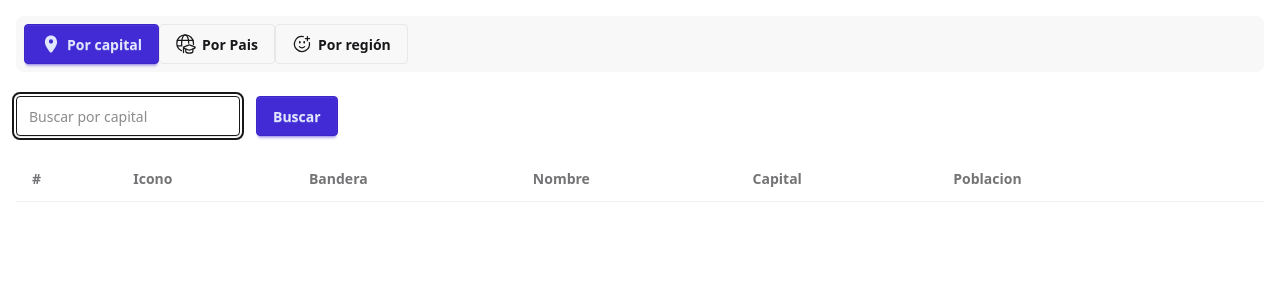
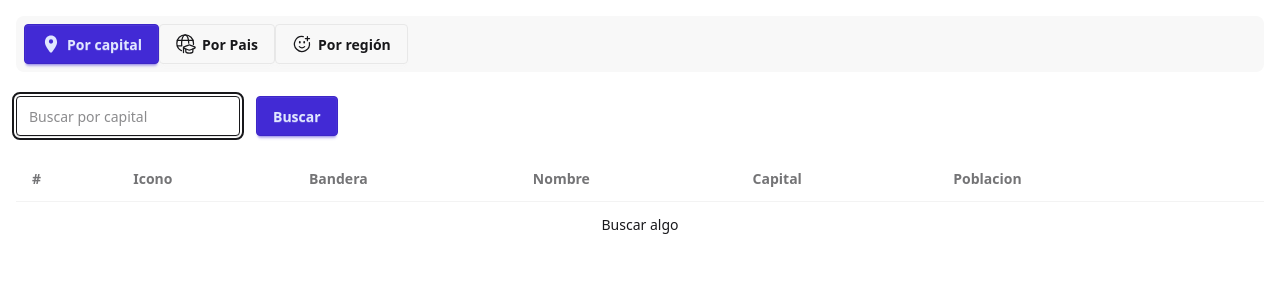
Before and after one commit to DanielHenryL/Country-signal-Angular, an Angular app: page /country/by-capital in a window 1280 px wide. Shown: the top 297 px of the page. Built offline with nearby package versions, Linux system fonts and the light colour scheme.

Commit message:
Mostrar diferentes estados en el componente table-list

```diff
--- a/src/app/country/components/table-list/table-list.component.html
+++ b/src/app/country/components/table-list/table-list.component.html
@@ -34,7 +34,32 @@
           >
         </td>
       </tr>
-
+      }
+      <!--  -->
+      @if(countries().length === 0 && !isLoading() && !errorMessage()){
+      <tr>
+        <td colspan="8" class="text-center">Buscar algo</td>
+      </tr>
+      }
+      <!--  -->
+      @if (countries().length === 0 && !isLoading() && errorMessage()) {
+      <tr>
+        <td colspan="8" class="text-center">No se encontraron resultados</td>
+      </tr>
+      }
+      <!--  -->
+      @if (errorMessage()) {
+      <tr>
+        <td colspan="8" class="text-center">
+          {{ errorMessage() }}
+        </td>
+      </tr>
+      }
+      <!--  -->
+      @if (isLoading()) {
+      <tr>
+        <td colspan="8" class="text-center">Buscando paises</td>
+      </tr>
       }
     </tbody>
   </table>
--- a/src/app/country/components/table-list/table-list.component.ts
+++ b/src/app/country/components/table-list/table-list.component.ts
@@ -10,4 +10,8 @@
 })
 export class TableListComponent {
   countries = input.required<Country[]>();
+
+  errorMessage = input<string|null|unknown>();
+  isLoading = input<boolean>(false);
+  isEmpty = input<boolean>(false);
 }
--- a/src/app/country/pages/by-capital-page/by-capital-page.component.html
+++ b/src/app/country/pages/by-capital-page/by-capital-page.component.html
@@ -3,11 +3,12 @@
   [placeholder]="'Buscar por capital'"
 ></country-search-input>
 
-@if (countryResource.error()) {
-<h3>{{ countryResource.error() }}</h3>
-}@if (countryResource.hasValue()){
-<country-table-list [countries]="countryResource.value()!"></country-table-list>
-}
+<country-table-list
+  [errorMessage]="countryResource.error()"
+  [countries]="countryResource.value() ?? []"
+  [isEmpty]="countryResource.value()?.length == 0"
+  [isLoading]="countryResource.isLoading()"
+></country-table-list>
 
 <!-- <country-search-input
   (value)="onSearch($event)"
--- a/src/app/country/pages/by-country-page/by-country-page.component.html
+++ b/src/app/country/pages/by-country-page/by-country-page.component.html
@@ -3,8 +3,9 @@
   [placeholder]="'Buscar por país'"
 ></country-search-input>
 
-@if (countryResource.error()) {
-<h3>{{ countryResource.error() }}</h3>
-}@if (countryResource.hasValue()){
-<country-table-list [countries]="countryResource.value()!"></country-table-list>
-}
+<country-table-list
+  [errorMessage]="countryResource.error()"
+  [countries]="countryResource.value() ?? []"
+  [isEmpty]="countryResource.value()?.length == 0"
+  [isLoading]="countryResource.isLoading()"
+></country-table-list>
--- a/src/app/country/services/country.service.ts
+++ b/src/app/country/services/country.service.ts
@@ -1,7 +1,7 @@
 import { HttpClient } from '@angular/common/http';
 import { inject, Injectable } from '@angular/core';
 import { RestCountry } from '../interfaces/restcountries.interfaces';
-import { catchError, map, Observable, throwError } from 'rxjs';
+import { catchError, delay, map, Observable, throwError } from 'rxjs';
 import { CountryMapper } from '../mappers/country.mapper';
 import { Country } from '../interfaces/country.interfaces';
 
@@ -20,7 +20,7 @@
       .pipe(
         map((countries)=> CountryMapper.mapperRestCountriesToCountries(countries)),
         catchError((err) => {
-          return throwError(() => new Error(`No se encuentra ese query: ${query}`) )
+          return throwError(() => new Error(`No se encuentra la capital: ${query}`) )
         })
       )
   }
@@ -28,9 +28,10 @@
     query = query.toLowerCase();
     return this.httpClient.get<RestCountry[]>(`${API_URL}/name/${query}`)
       .pipe(
+        delay(2000),
         map((countries)=> CountryMapper.mapperRestCountriesToCountries(countries)),
         catchError((err) => {
-          return throwError(() => new Error(`No se encuentra ese query: ${query}`) )
+          return throwError(() => new Error(`No se encuentra el Pais:  ${query}`) )
         })
       )
   }
```
